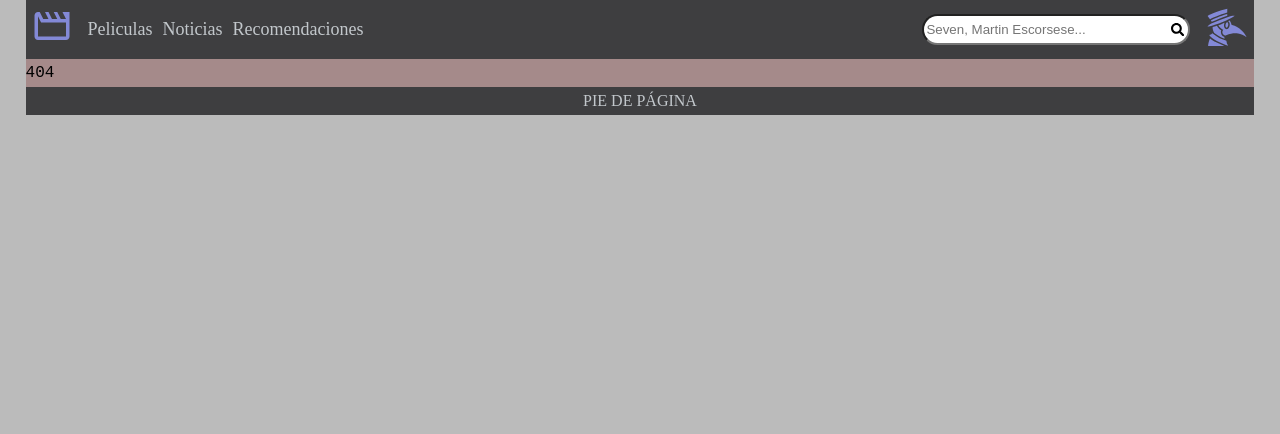
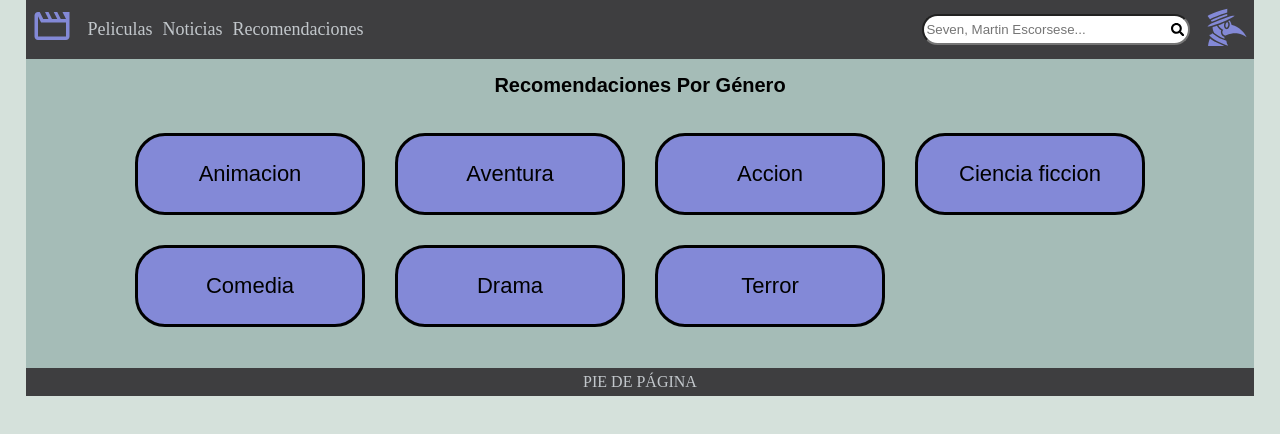
Before and after one commit to rawojeda/TFG_react_cine, a React (Create React App) app: page /Recomendaciones in a window 1280 px wide. Before the commit this address had no page. Shown: the top 434 px of the page. Built offline with nearby package versions, Linux system fonts and the light colour scheme.

Commit message:
Creating first ideas for suggestions

```diff
--- a/src/Components/MenuItems.tsx
+++ b/src/Components/MenuItems.tsx
@@ -6,15 +6,15 @@ class MenuItems extends React.Component<{}, {}> {
   public render() {
     return (
       <div className="routes">
-        <Link className="links" to="/">
+        <Link className="links" to="/Peliculas">
           Peliculas
         </Link>
 
-        <Link className="links" to="/">
+        <Link className="links" to="/Noticias">
           Noticias
         </Link>
 
-        <Link className="links" to="/">
+        <Link className="links" to="/Recomendaciones">
           Recomendaciones
         </Link>
       </div>
--- a/src/Components/MenuResponsive.tsx
+++ b/src/Components/MenuResponsive.tsx
@@ -3,13 +3,17 @@ import React from "react";
 import "./CSS/MenuResponsive.css";
 import { FaBars, FaSearch } from "react-icons/fa";
 
-interface IHomeState {
+interface IResponsiveMenuProps{
+  OnSearchTextChange: (event: React.ChangeEvent<HTMLInputElement>) => void;
+}
+
+interface IResponsiveMenuState {
   toggle_press: boolean;
   searchText: string;
 }
 
-class MenuResponsive extends React.Component<{}, IHomeState> {
-  constructor(props: {}) {
+class MenuResponsive extends React.Component<IResponsiveMenuProps, IResponsiveMenuState> {
+  constructor(props: IResponsiveMenuProps) {
     super(props);
     this.state = { toggle_press: false, searchText: "" };
   }
@@ -18,26 +22,26 @@ class MenuResponsive extends React.Component<{}, IHomeState> {
     this.setState({ toggle_press: !!!this.state.toggle_press });
     console.log(this.state.toggle_press);
   };
-  public onSearchTextChange = (event: React.ChangeEvent<HTMLInputElement>) => {
-    this.setState({ searchText: event.target.value });
-    console.log(this.state.searchText);
-  };
+  public OnSearchTextChangeInternal = (event: React.ChangeEvent<HTMLInputElement>) => {
+    this.props.OnSearchTextChange(event);
+    this.setState({searchText: event.target.value});
+  }
   public render() {
     return (
       <ul className="Navegador-Desplegable">
         {/* links */}
         <li className="Navegador-desplegable-item">
-          <Link className="links" to="/">
+          <Link className="links" to="/Peliculas">
             Peliculas
           </Link>
         </li>
         <li className="Navegador-desplegable-item">
-          <Link className="links" to="/">
+          <Link className="links" to="/Noticias">
             Noticias
           </Link>
         </li>
         <li className="Navegador-desplegable-item">
-          <Link className="links" to="/">
+          <Link className="links" to="/Recomendaciones">
             Recomendaciones
           </Link>
         </li>
@@ -50,7 +54,7 @@ class MenuResponsive extends React.Component<{}, IHomeState> {
               className="Buscador"
               placeholder="Seven, Martin Escorsese..."
               value={this.state.searchText}
-              onChange={this.onSearchTextChange}
+              onChange={this.OnSearchTextChangeInternal}
             />
             <button className="search-button" type="submit">
               <FaSearch />
--- a/src/Components/Navegador.tsx
+++ b/src/Components/Navegador.tsx
@@ -7,25 +7,29 @@ import { MdOutlineMovie } from "react-icons/md";
 import { FaBars, FaSearch } from "react-icons/fa";
 import MenuResponsive from "./MenuResponsive";
 
-interface IHomeState {
+interface INavegatorProps{
+  OnSearchTextChange: (event: React.ChangeEvent<HTMLInputElement>) => void;
+}
+
+interface INavegatorState {
   toggle_press: boolean;
   searchText: string;
 }
 
 
-class Navegador extends React.Component<{}, IHomeState> {
-  constructor(props: {}) {
+class Navegador extends React.Component<INavegatorProps, INavegatorState> {
+  constructor(props: INavegatorProps) {
     super(props);
-    this.state = { toggle_press: false, searchText: ""};
+    this.state = { toggle_press: false, searchText:""};
   }
 
   public showitems = () => {
     this.setState({toggle_press: !!!this.state.toggle_press})
     console.log(this.state.toggle_press);
   };
-  public onSearchTextChange = (event:React.ChangeEvent<HTMLInputElement>)=>{
+  public OnSearchTextChangeInternal = (event: React.ChangeEvent<HTMLInputElement>) => {
+    this.props.OnSearchTextChange(event);
     this.setState({searchText: event.target.value});
-    console.log(this.state.searchText);
   }
   public render() {
     return (
@@ -58,7 +62,7 @@ class Navegador extends React.Component<{}, IHomeState> {
                 className="Buscador"
                 placeholder="Seven, Martin Escorsese..."
                 value={this.state.searchText}
-                onChange={this.onSearchTextChange}
+                onChange={this.OnSearchTextChangeInternal}
               />
               <button className="search-button" type="submit">
                 <FaSearch />
@@ -73,7 +77,7 @@ class Navegador extends React.Component<{}, IHomeState> {
             </div>
         </div>
         {/* toggle desplesgable */}
-        {this.state.toggle_press ? <MenuResponsive/> : null}
+        {this.state.toggle_press ? <MenuResponsive OnSearchTextChange={this.props.OnSearchTextChange}/> : null}
         </div>
     );
   }
--- /dev/null
+++ b/src/Components/Section.tsx
@@ -0,0 +1,22 @@
+import React from "react";
+
+interface ISectionProps {
+  name: string;
+}
+interface ISectionState {
+
+}
+class Section extends React.Component<ISectionProps, ISectionState> {
+  constructor(props: ISectionProps) {
+    super(props);
+  }
+
+  public render() {
+    return (
+      <li className="section">
+          {this.props.name}
+      </li>
+    );
+  }
+}
+export default Section;
--- a/src/Pages/CSS/HomeStructure.css
+++ b/src/Pages/CSS/HomeStructure.css
@@ -1,5 +1,5 @@
 .contenido{
-    background-color: #a58a8a;
+    background-color: #80a19b8f;
     padding: 5px 0px 5px 0px;
     font-family: 'Courier New', Courier, monospace;
 }
--- /dev/null
+++ b/src/Pages/CSS/Recomendations.css
@@ -0,0 +1,29 @@
+.title{
+    text-align: center;
+    color: black;
+    font-size: 20px;
+    font-family: sans-serif;
+    font-weight: 700;
+    margin: 10px 0px 0px 0px;
+}
+.Sections{
+    display: grid;
+    grid-template-columns: repeat(auto-fill, 230px);
+    grid-gap: 30px;
+    padding: 20px 0px 20px 0px;
+    justify-content: center;
+}
+.section{
+    list-style: none;
+    background-color: #8389d7;
+    border-radius: 30px;
+    cursor: pointer;
+    text-align: center;
+    padding-top: 25px;
+    padding-bottom: 25px;
+    font-size: 22px;
+    font-family: fantasy;
+    border-color: black;
+    border-style: solid;
+}
+.section:hover{mix-blend-mode: hard-light;}
--- a/src/Pages/HomeStructure.tsx
+++ b/src/Pages/HomeStructure.tsx
@@ -1,19 +1,45 @@
 import "./CSS/HomeStructure.css";
-import { BrowserRouter as Router, Route, Switch } from "react-router-dom";
+import { BrowserRouter as Router, Route, Switch, useHistory } from "react-router-dom";
 import Home from "./Home";
 import React from "react";
 import Navegador from "../Components/Navegador";
+import Recomendations from "./Recomendations";
 
-class HomeStructureX extends React.Component<{}, {}> {
+interface IHomeStructureState {
+  searchText: string;
+}
+
+class HomeStructure extends React.Component<{}, IHomeStructureState> {
+
+  constructor(props: {}) {
+    super(props);
+    this.state = { searchText: ""};
+  }
+
+  public onSearchTextChange = (event:React.ChangeEvent<HTMLInputElement>)=>{
+    this.setState({searchText: event.target.value});
+    console.log(this.state.searchText);
+  }
+
   public render() {
     return (
       <Router>
-        <Navegador />
+        <Navegador OnSearchTextChange={this.onSearchTextChange}/>
         <div className="contenido">
           <Switch>
-            <Route exact path="/">
+          <Route exact path="/">
               <Home color_button="red" />
             </Route>
+            <Route exact path="/Peliculas">
+              Peliculas
+            </Route>
+            <Route exact path="/Noticias">
+              Noticias
+            </Route>
+            <Route exact path="/Recomendaciones">
+              <Recomendations/>
+            </Route>
+
             <Route path="/">404</Route>
           </Switch>
         </div>
@@ -22,4 +48,4 @@ class HomeStructureX extends React.Component<{}, {}> {
     );
   }
 }
-export default HomeStructureX;
+export default HomeStructure;
--- /dev/null
+++ b/src/Pages/Recomendations.tsx
@@ -0,0 +1,27 @@
+import React from "react";
+import Section from "../Components/Section";
+import "./CSS/Recomendations.css";
+
+interface IRecomendationState {
+  sections: Array<string>;
+}
+class Recomendations extends React.Component<{}, IRecomendationState> {
+  constructor(props: {}) {
+    super(props);
+    this.state = {sections: ["Animacion", "Aventura", "Accion", "Ciencia ficcion", "Comedia", "Drama", "Terror" ]};
+  }
+
+  public render() {
+    return (
+      <>
+        <p className="title"> Recomendaciones Por Género</p>
+        <ul className="Sections">
+            {this.state.sections.map((section) => (
+                <Section name={section}/>
+            ))}
+        </ul>
+      </>
+    );
+  }
+}
+export default Recomendations;
--- a/src/index.css
+++ b/src/index.css
@@ -6,7 +6,7 @@ body {
   margin-right: 2%;
   margin-bottom: 0px;
   margin-left: 2%;
-  background-color: #bbbbbb;
+  background-color:  #d5e1db;
 }
 
 code {
```
Also changed, not shown: src/Components/CSS/Navegador.css (line endings or trailing spaces).
